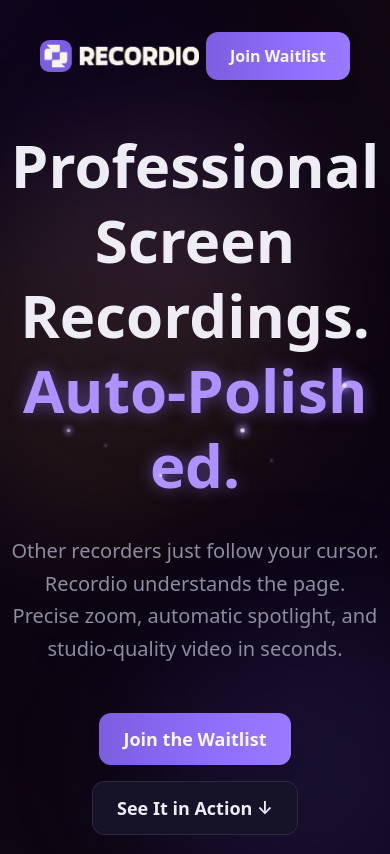
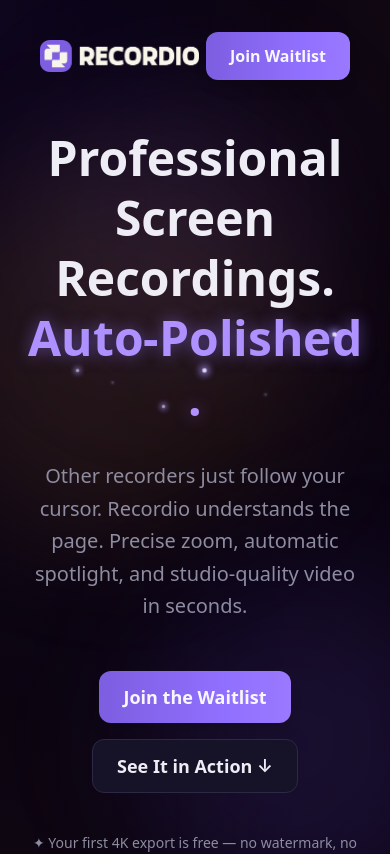
Before and after one commit to jmikh/recordio-site, a React (Vite) app: page / in a window 390 px wide. Shown: the top 854 px of the page. Built offline with nearby package versions, Linux system fonts and the light colour scheme; no server answers; a web font is replaced by a local one.

Commit message:
make text smaller on small screen

```diff
--- a/src/components/Hero.tsx
+++ b/src/components/Hero.tsx
@@ -37,7 +37,7 @@
             <div className="relative z-10 max-w-6xl mx-auto px-6 py-32 text-center">
                 <div className="space-y-8">
                     {/* Heading */}
-                    <h1 className="text-6xl md:text-7xl lg:text-8xl font-bold leading-tight">
+                    <h1 className="text-5xl md:text-7xl lg:text-8xl font-bold leading-tight">
                         <span className="text-text-highlighted hero-entrance hero-entrance-delay-1">Professional Screen Recordings.</span>
                         <br />
                         <span className="effect-sparkle-container" key={typewriterKey}>
```
